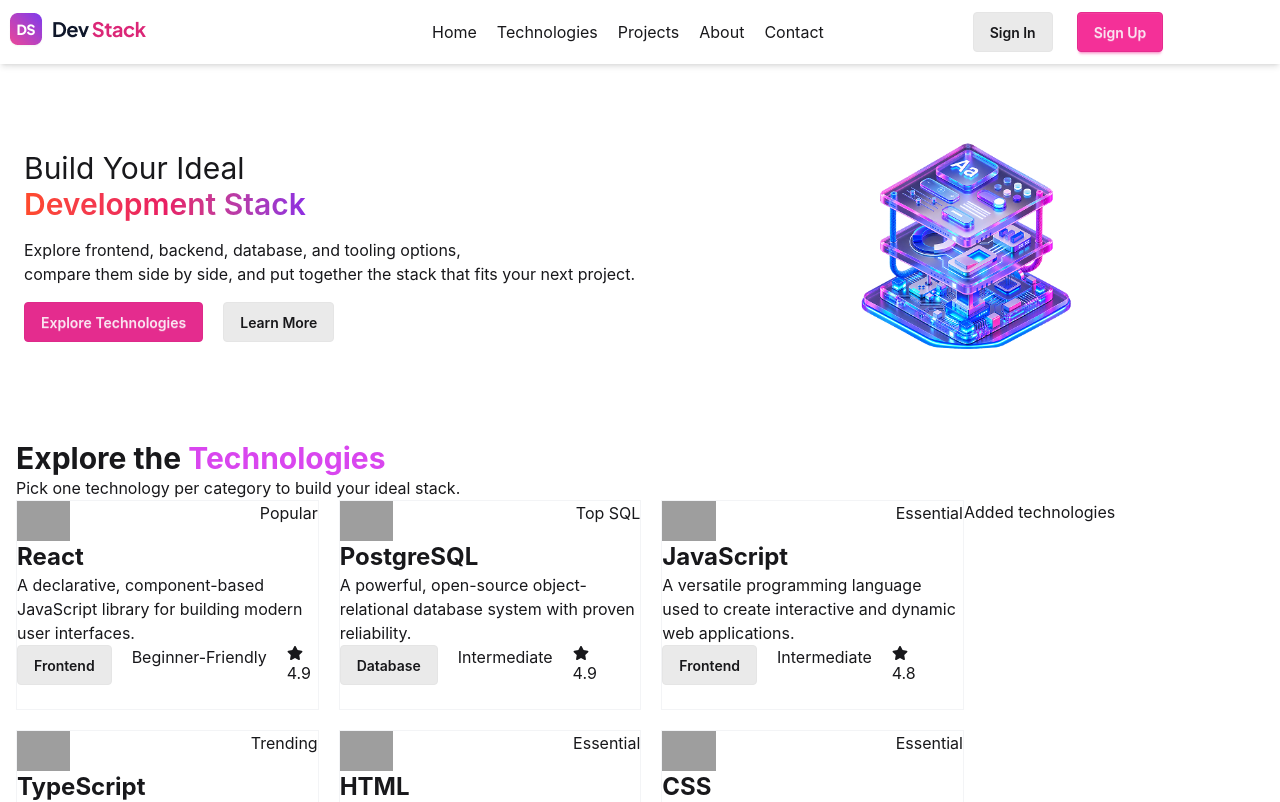
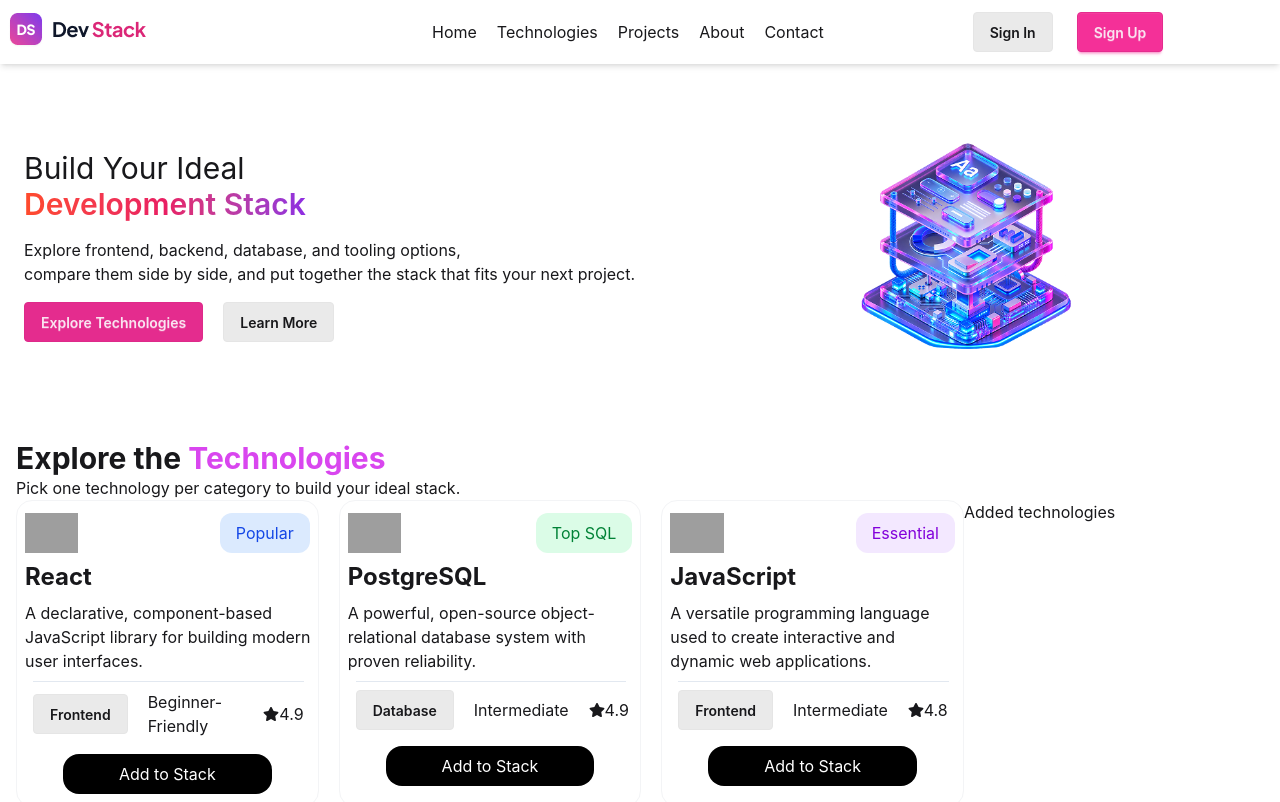
Before and after one commit to rezasdsju/devstack, a React (Vite) app: page / in a window 1280 px wide. Shown: the top 802 px of the page. Built offline with nearby package versions, Linux system fonts and the light colour scheme; grey boxes are pictures that could not be loaded.

Commit message:
style: improve technology card design

```diff
--- a/src/components/technologies/Technologies.tsx
+++ b/src/components/technologies/Technologies.tsx
@@ -14,7 +14,7 @@ export default function Technologies({ technologiesPromise }: TechnologiesPropsT
             <h2 className="text-3xl font-bold">Explore the <span className="text-[#D946EF]">Technologies</span></h2>
             <p>Pick one technology per category to build your ideal stack.</p>
             <div className="grid grid-cols-1 sm:grid-cols-12">
-                <div className="sm:col-span-9 grid grid-cols-1 sm:grid-cols-3 sm: gap-5">
+                <div className="sm:col-span-9 grid grid-cols-1 sm:grid-cols-3 sm: gap-5 ">
 
                         {
                             technologies.map(technology => <TechnologiesCard
--- a/src/components/technologies/technologiesCard/TechnologiesCard.tsx
+++ b/src/components/technologies/technologiesCard/TechnologiesCard.tsx
@@ -5,21 +5,35 @@ interface TechnologyPropsTypes {
     technology: TechnologiesType
 }
 export default function TechnologiesCard({ technology }: TechnologyPropsTypes) {
+    const badgeColors: Record<string, string> = {
+        Popular: "bg-blue-100 text-blue-700",
+        Trending: "bg-blue-100 text-blue-700",
+        React: "bg-blue-100 text-blue-700",
+
+        "Top SQL": "bg-green-100 text-green-700",
+        NoSQL: "bg-green-100 text-green-700",
+
+        Essential: "bg-purple-100 text-purple-700",
+        Python: "bg-purple-100 text-purple-700",
+
+        Backend: "bg-orange-100 text-orange-700",
+        DevOps: "bg-orange-100 text-orange-700",
+    }
     return (
-        <div className="border border-gray-100 sm: gap-5">
-            <div className="flex justify-between">
+        <div className="border border-gray-100 rounded-2xl pt-3 pb-3 space-y-2">
+            <div className="flex justify-between mx-2">
                 <img src={technology.icon} alt="" className="h-10" />
-                <p>{technology.badge}</p>
+                <button className={`${badgeColors[technology.badge]} rounded-xl px-4 `}>{technology.badge && technology.badge}</button>
             </div>
-            <h2 className="font-bold text-2xl">{technology.name}</h2>
-            <p>{technology.description}</p>
-            <div className="flex gap-5">
+            <h2 className="font-bold text-2xl pl-2">{technology.name}</h2>
+            <p className="pl-2">{technology.description}</p>
+            <div className="flex gap-5 items-center border-t border-slate-200 w-[90%] mx-4 pt-2 pb-2">
                 <button className="btn btn-soft">{technology.category}</button>
                 <p>{technology.difficulty}</p>
-                <p><FaStar />{technology.rating}</p>
+                <p className="flex items-center"><FaStar />{technology.rating}</p>
 
             </div>
-            <button className="text-white px-10">Add to Stack</button>
+            <button className="flex items-center bg-black text-white px-14 rounded-2xl mx-auto py-2">Add to Stack</button>
         </div>
     )
 }
```
